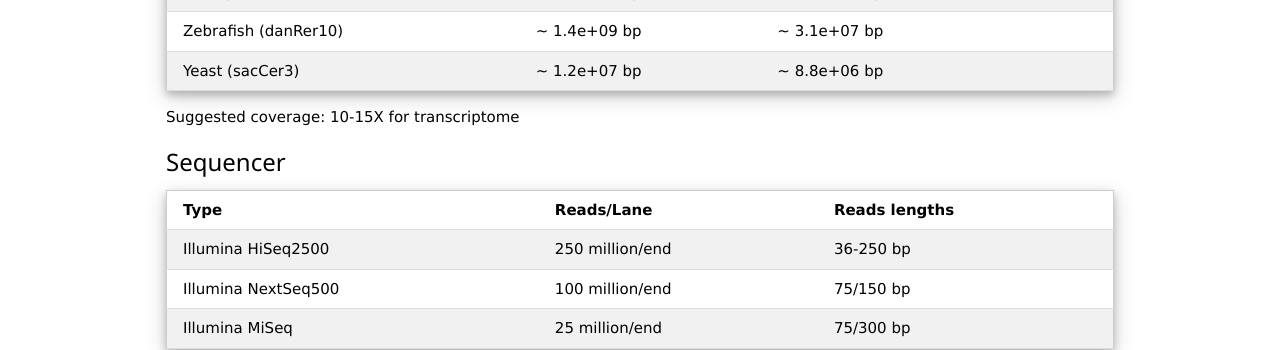
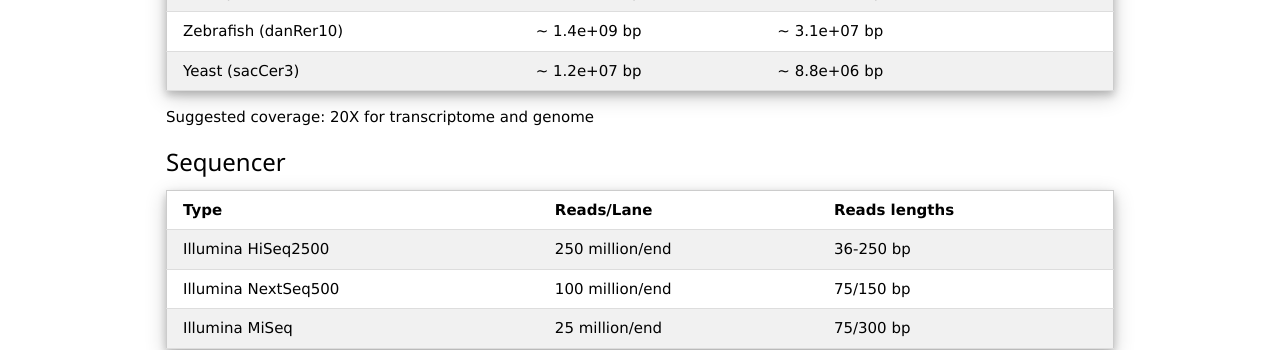
Before and after one commit to xons/xons.github.io, a Jekyll site: the page built from tips.html, in a window 1280 px wide. Shown: the part 267-617 px from the top of the page. Built offline with Jekyll 4.4.1, drawn with Linux system fonts in a browser that asks for light colours; nearby versions of some CDN libraries; library files that are not in the unit come from our copies.

Commit message:
Update tips.html

```diff
--- a/tips.html
+++ b/tips.html
@@ -40,7 +40,7 @@
 </tr>
 </table>
 
-  <p>Suggested coverage: 10-15X for transcriptome</p>
+  <p>Suggested coverage: 20X for transcriptome and genome</p>
 
   <h3>Sequencer</h3>
   <table class="w3-table-all w3-hoverable w3-card-4">
```
